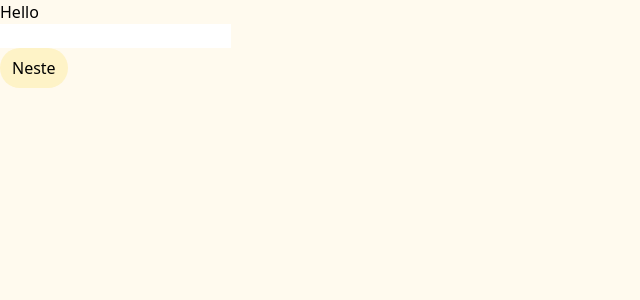
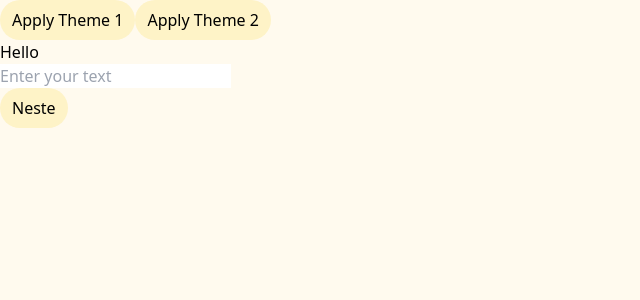
Before and after one commit to ksvedal/minid-mockups, a React (Create React App) app: page / in a window 1280 px wide. Shown: the top 300 px of the page, without its empty margins (0-640 px from the left). Built offline with nearby package versions, Linux system fonts and the light colour scheme.

Commit message:
theme buttons are now on Homepage and when pressed change the theme of the whole Homepage

```diff
--- a/src/components/StyledMinId.jsx
+++ b/src/components/StyledMinId.jsx
@@ -1,34 +1,28 @@
-import React, { useState } from "react";
-import {themes} from "../themes.js";
+import React from 'react';
+import { themes } from '../themes.js';
 
-function StyledMinId() {
-    // Define your state variable
-    const [theme, setTheme] = useState("theme1");
+const StyledMinId = ({ changeTheme }) => {
+  const applyTheme = (selectedTheme) => {
+    changeTheme(selectedTheme);
+  };
 
-    // Use the theme in your component's className
   return (
-        <div className={themes[theme].background + " p-4"}>
+    <div className={themes.theme1.background + ' p-4'}>
       <button
-                onClick={() => setTheme("theme1")}
+        onClick={() => applyTheme('theme1')}
         className="mr-4 p-2 bg-red-500 m-8 bg-red-500 text-white"
       >
         Apply Theme 1
       </button>
 
       <button
-                onClick={() => setTheme("theme2")}
+        onClick={() => applyTheme('theme2')}
         className="p-2 bg-yellow-500 bg-pink-400 text-white"
       >
         Apply Theme 2
       </button>
-
-            <div className={themes[theme].container}>Hello, World!
-            <button className={themes[theme].button + " p-4"}>I'm Frank!</button>
-            </div>
-
     </div>
   );
-
-}
+};
 
 export default StyledMinId;
--- a/src/pages/homepage.jsx
+++ b/src/pages/homepage.jsx
@@ -2,17 +2,32 @@ import React from 'react';
 import { Link } from 'react-router-dom';
 import NextButton from "../components/NextButton.jsx"
 import "../index.css"
+import StyledMinId from '../components/StyledMinId.jsx';
+import { useState } from 'react';
+import { themes } from '../themes.js';
+import InputField from '../components/input.jsx';
+
 const Homepage = () => {
+  const [theme, setTheme] = useState("theme2");
+
+  const changeTheme = (selectedTheme) => {
+    setTheme(selectedTheme);
+  };
+
   return (
-    <div className="flex flex-col items-center justify-center h-screen">
-      <h1>Hello</h1>
-      <input type="text" />
+    <div className={themes[theme].background}>
+      <StyledMinId changeTheme={changeTheme}/>
       <div>
-        <NextButton>
-          <Link to="/password">Neste</Link>
-        </NextButton>
+        <div className="flex flex-col items-center justify-center h-screen">
+          <h1>Hello</h1>
+          <InputField />
+          <NextButton>
+            <Link to="/password">Neste</Link>
+          </NextButton>
+        </div>
       </div>
     </div>
+
   );
 };
 
```
Lines whose indentation alone changed are shown as unchanged.
